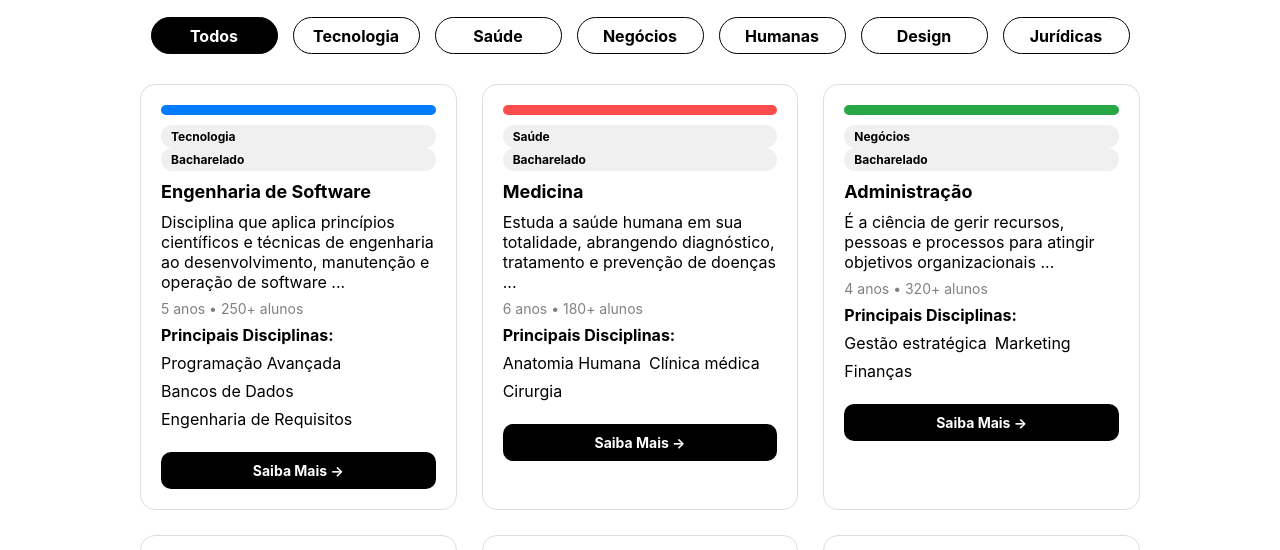
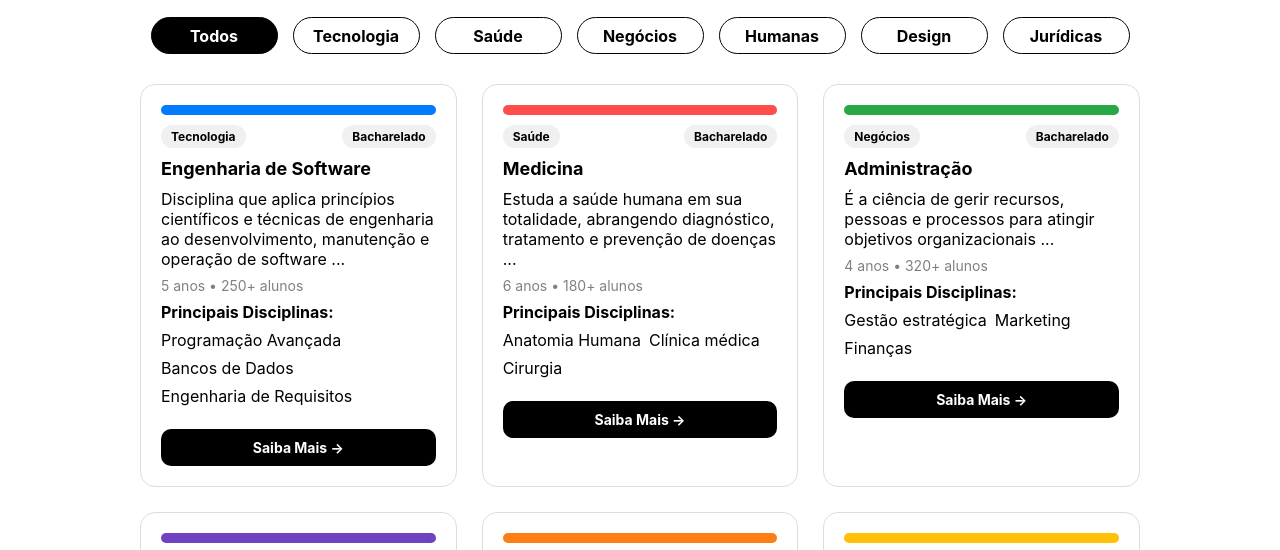
Before and after one commit to MarcosJr62/trabalho-dev.web, a plain HTML site: page tela-curso/index.html in a window 1280 px wide. Shown: the part 189-739 px from the top of the page. Drawn offline with Linux system fonts and the light colour scheme.

Commit message:
Arrumando topo das cards dos cursos

```diff
--- a/tela-curso/styles.css
+++ b/tela-curso/styles.css
@@ -95,6 +95,14 @@ header {
   gap: 15px;
   flex-wrap: wrap;
   margin-top: 20px;
+}
+
+.categorias{
+
+  width: auto;
+  display: flex;
+  justify-content: space-between;
+
 }
 
 .div_alternativas_preta {
```
